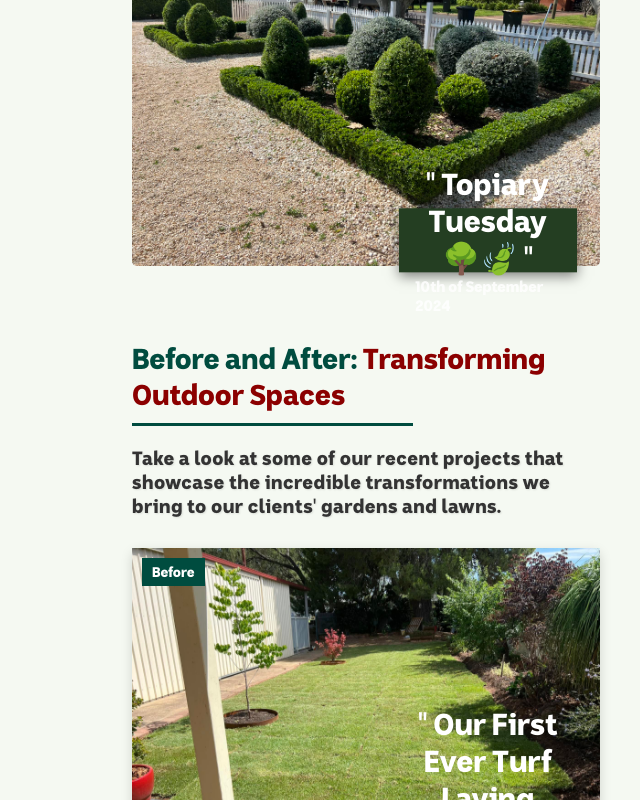
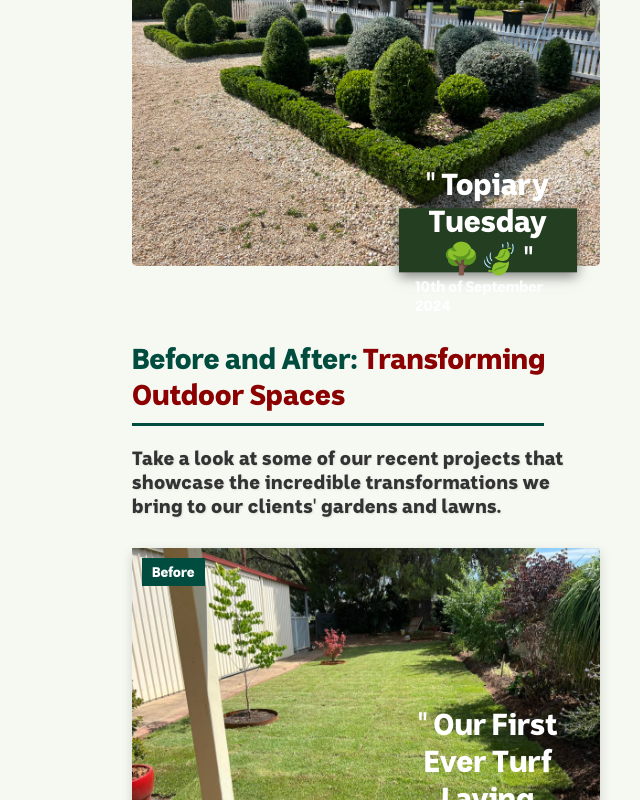
Before and after one commit to Popeydanielmate/popey-horticulture-react-app, a React (Create React App) app: page / in a window 768 px wide. Shown: the part 5030-5830 px from the top of the page, without its empty margins (128-768 px from the left). Built offline with nearby package versions, Linux system fonts and the light colour scheme.

Commit message:
fix: gallery sub-heading underline extended for screen size consistency (Ipad)

```diff
--- a/src/styles/index.css
+++ b/src/styles/index.css
@@ -1486,6 +1486,10 @@ footer {
   .gallery-underline {
     width: 25%;
   }
+
+  .gallery-sub-underline {
+    width: 88%;
+  }
 }
 
 
```
